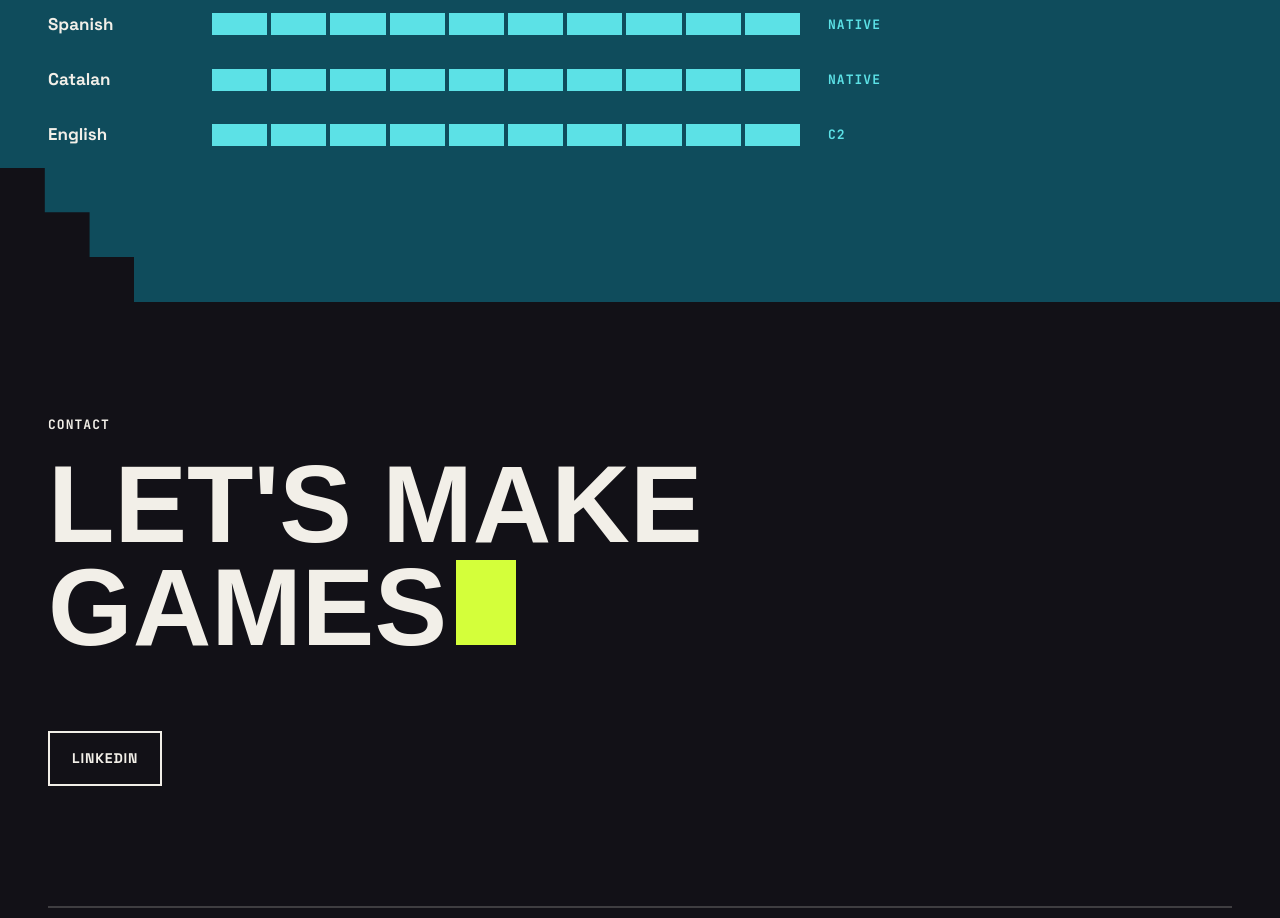
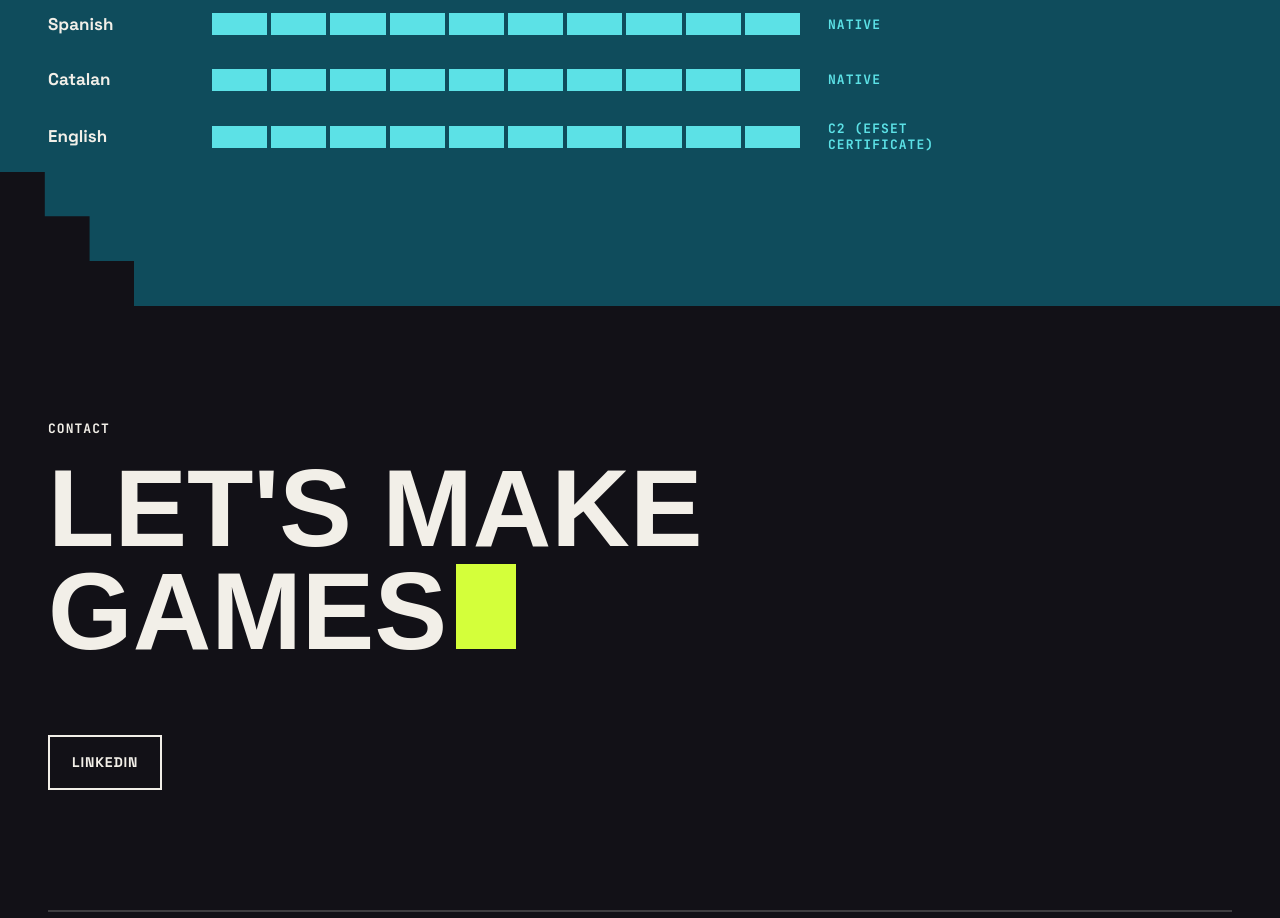
Before and after one commit to trlla/trlla.github.io, a plain HTML site: page journey.html in a window 1280 px wide. Shown: the part 2900-3818 px from the top of the page. Drawn offline with Linux system fonts and the light colour scheme; a web font is replaced by a local one.

Commit message:
Update English proficiency description in journey.html

```diff
--- a/journey.html
+++ b/journey.html
@@ -131,7 +131,7 @@
                 <ul class="stats reveal">
                     <li class="stat"><span>Spanish</span><span class="meter" style="--level: 10" aria-hidden="true"></span><span class="stat-level label">Native</span></li>
                     <li class="stat"><span>Catalan</span><span class="meter" style="--level: 10" aria-hidden="true"></span><span class="stat-level label">Native</span></li>
-                    <li class="stat"><span>English</span><span class="meter" style="--level: 10" aria-hidden="true"></span><span class="stat-level label">C2</span></li>
+                    <li class="stat"><span>English</span><span class="meter" style="--level: 10" aria-hidden="true"></span><span class="stat-level label">C2 (EFSET Certificate)</span></li>
                 </ul>
             </div>
         </section>
```
